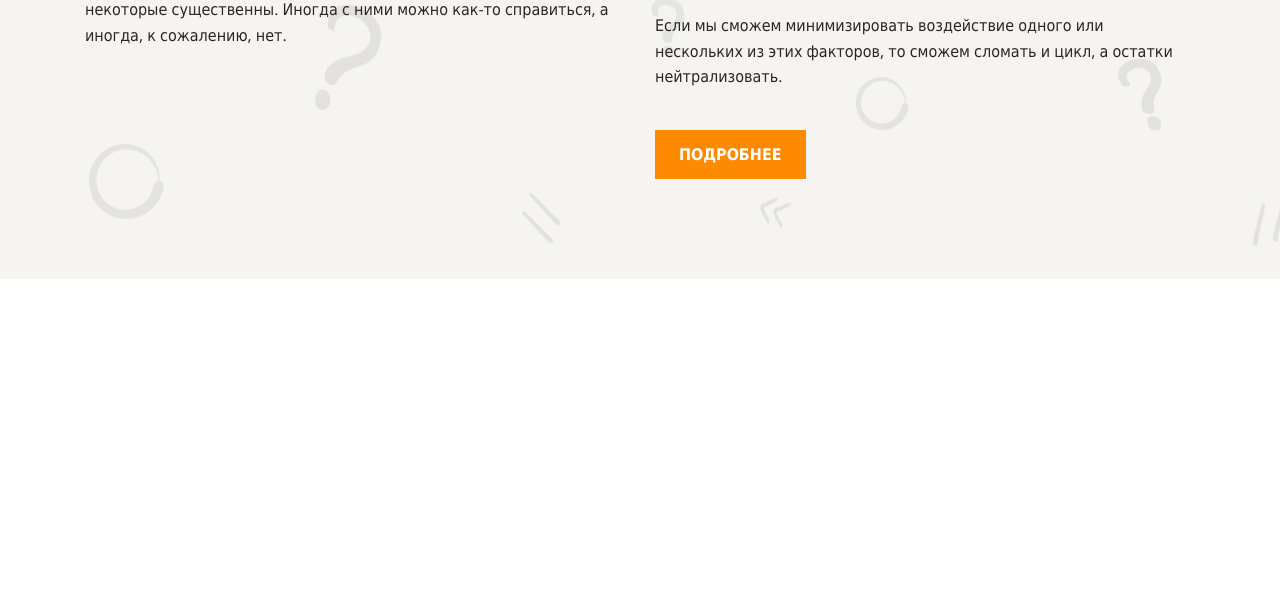
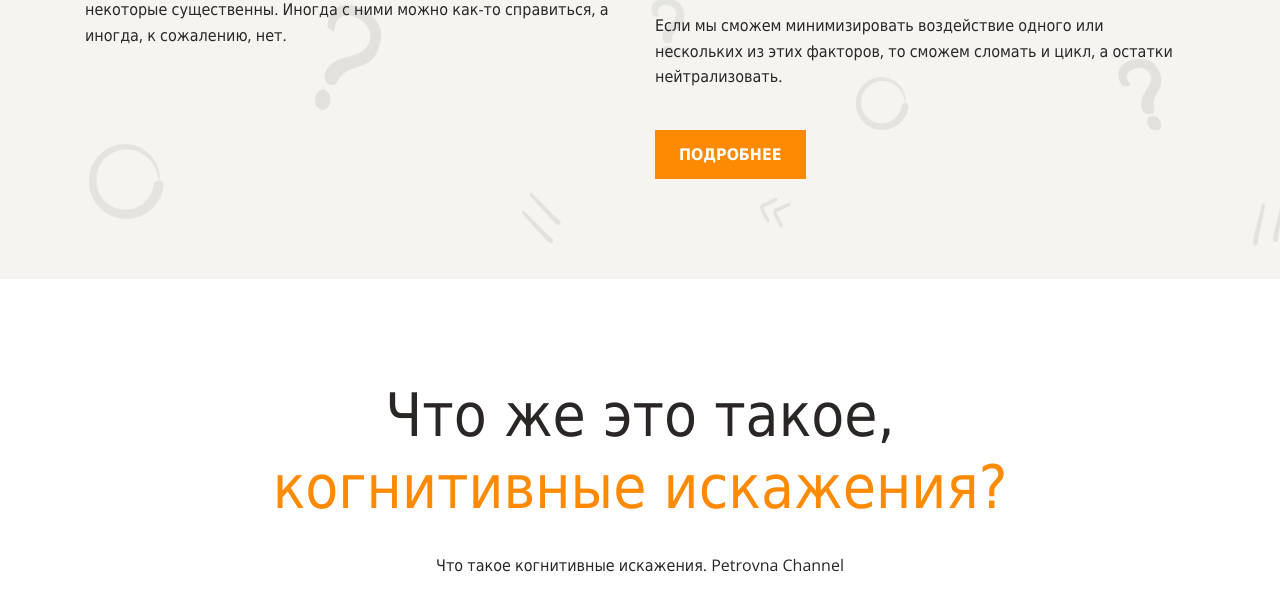
Before and after one commit to ikovalenkoby/layout-designer-project-lvl1, a website: page src/index.html in a window 1280 px wide. Shown: the part 639-1250 px from the top of the page. Drawn offline with nearby package versions, Linux system fonts and the light colour scheme; a web font is replaced by a local one.

Commit message:
Шаг4: заголовок для видео-секции

```diff
--- a/src/index.html
+++ b/src/index.html
@@ -38,7 +38,11 @@
   </div>
 </header>
 <main>
-  <section class="video-section container">
+  <section class="video-section container" id="preview-image">
+    <h2 class="text-center mb-30">
+      <span class="black-color">Что же это такое, </span><br> когнитивные искажения?
+    </h2>
+    <p class="text-center">Что такое когнитивные искажения. Petrovna Channel</p>
 
   </section>
 </main>
--- a/src/styles/style.css
+++ b/src/styles/style.css
@@ -39,10 +39,17 @@ h1 {
 
 h2 {
   font-size: 60px;
+  color: var(--orange);
+  font-weight: 400;
+  margin: 0;
 }
 
 h3 {
   font-size: 34px;
+}
+
+.text-center {
+  text-align: center;
 }
 
 .background {
@@ -55,6 +62,7 @@ h3 {
   position: absolute;
   width: 100%;
   height: 100%;
+
   background: url("../images/background.png");
   background-repeat: no-repeat;
   background-size: cover;
@@ -107,6 +115,10 @@ p {
   margin-top: 24px;
 }
 
+.mb-30 {
+  margin-bottom: 30px;
+}
+
 .button:hover {
   color: var(--white);
 }
```
